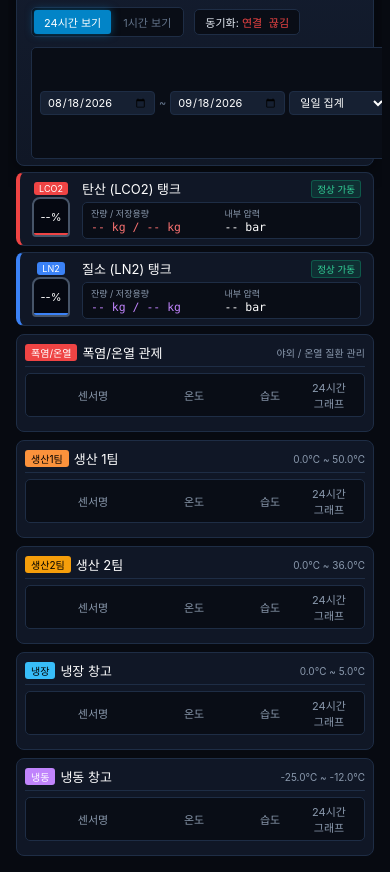
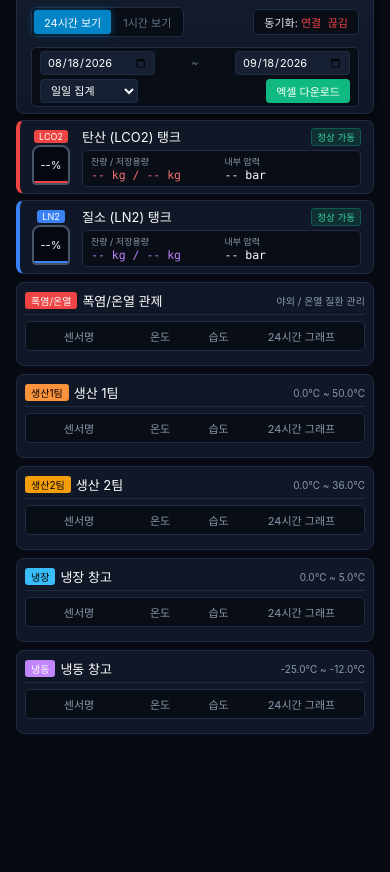
Before and after one commit to gamzatanghulu/temperature-monitoring, a website: page index.html in a window 390 px wide. Shown: the part 52-924 px from the top of the page. After the commit the page ends 844 px from the top, so only its background shows below. Drawn offline with nearby package versions, Linux system fonts and the light colour scheme; no server answers.

Commit message:
fix: 수정내용 적기

```diff
--- a/css/style.css
+++ b/css/style.css
@@ -404,7 +404,7 @@ html, body {
 }
 
 .tile-temp {
-  font-size: 16px;
+  font-size: 20px;
   font-family: 'Consolas', monospace;
   color: #ffffff;
 }
@@ -457,11 +457,78 @@ html, body {
 .btn-modal-confirm { flex: 1; padding: 8px 0; border-radius: 5px; border: none; background: #10b981; color: #fff; font-size: 12px; cursor: pointer; }
 .btn-modal-cancel { flex: 1; padding: 8px 0; border-radius: 5px; border: 1px solid #334155; background: #1e293b; color: #94a3b8; font-size: 12px; cursor: pointer; }
 
-/* 모바일 모드 대응 */
+
+/* ==========================================================================
+   📱 모바일 / 태블릿 반응형 스타일 (핵심 수정)
+   ========================================================================== */
 @media screen and (max-width: 1024px) {
-  html, body { height: auto; overflow-y: auto; padding: 8px; }
-  .header { flex-direction: column; gap: 10px; align-items: stretch; }
-  .status-panel { flex-wrap: wrap; }
-  .main-grid { grid-template-columns: 1fr; height: auto; }
-  .category-panel { height: auto; }
+  html, body {
+    height: auto !important;
+    overflow-y: auto !important; /* 모바일에서 세로 스크롤 활성화 */
+    padding: 8px;
+  }
+
+  .dashboard {
+    height: auto !important;
+  }
+
+  .header {
+    flex-direction: column;
+    gap: 10px;
+    align-items: stretch;
+  }
+
+  .status-panel {
+    flex-wrap: wrap;
+    justify-content: space-between;
+  }
+
+  .excel-control-box {
+    width: 100%;
+    justify-content: space-between;
+    flex-wrap: wrap;
+  }
+
+  /* 세로 1열 배치 */
+  .main-grid {
+    grid-template-columns: 1fr !important;
+    height: auto !important;
+  }
+
+  .column {
+    height: auto !important;
+  }
+
+  .category-panel {
+    height: auto !important;
+    min-height: auto !important;
+  }
+
+  .sensor-tile-container {
+    height: auto !important;
+    overflow-y: visible !important;
+  }
+
+  /* 모바일용 센서 타일 비율 변경 */
+  .table-headers, .sensor-tile {
+    grid-template-columns: 90px 60px 45px 1fr !important;
+    padding: 6px 8px;
+  }
+
+  .tile-name {
+    font-size: 13px;
+  }
+
+  .tile-temp {
+    font-size: 16px;
+  }
+
+  .tile-hum {
+    font-size: 13px;
+  }
+
+  .minichart-wrapper {
+    height: 45px !important;
+    min-height: 40px !important;
+  }
 }
```
